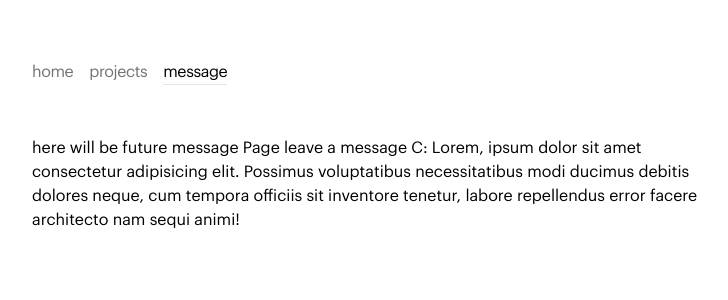
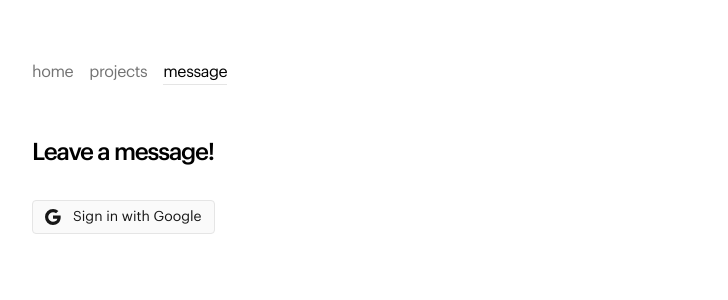
Before and after one commit to jacobortiz/jacob-app-latest, a Next.js app: page /message in a window 1280 px wide. Shown: the top 300 px of the page, without its empty margins (272-1000 px from the left). Built offline with nearby package versions, Linux system fonts and the light colour scheme.

Commit message:
auth preperation

```diff
--- /dev/null
+++ b/app/api/auth/[...nextauth]/route.ts
@@ -0,0 +1,16 @@
+import NextAuth from "next-auth";
+import Google from 'next-auth/providers/google'
+
+const handler = NextAuth({
+    providers: [
+        Google({
+            clientId: process.env.GOOGLE_CLIENT_KEY as string,
+            clientSecret: process.env.GOOGLE_CLIENT_SECRET as string
+        }),
+    ],
+    pages: {
+        signIn: '/sign-in'
+    }
+})
+
+export { handler as GET, handler as POST }
--- /dev/null
+++ b/app/message/button.tsx
@@ -0,0 +1,57 @@
+'use client'
+
+import { signIn, signOut } from 'next-auth/react'
+
+function GoogleIcon() {
+    return (
+        // remove?
+        // <svg
+        //     width="20"
+        //     height="20"
+        //     viewBox="0 0 24 24"
+        //     fill="none"
+        //     xmlns="http://www.w3.org/2000/svg"
+        // >
+        //     <g clipPath="url(#clip0_9914_10)">
+        //         {/* <path
+        //         d="M12 0C5.374 0 0 5.373 0 12C0 17.302 3.438 21.8 8.207 23.387C8.806 23.498 9 23.126 9 22.81V20.576C5.662 21.302 4.967 19.16 4.967 19.16C4.421 17.773 3.634 17.404 3.634 17.404C2.545 16.659 3.717 16.675 3.717 16.675C4.922 16.759 5.556 17.912 5.556 17.912C6.626 19.746 8.363 19.216 9.048 18.909C9.155 18.134 9.466 17.604 9.81 17.305C7.145 17 4.343 15.971 4.343 11.374C4.343 10.063 4.812 8.993 5.579 8.153C5.455 7.85 5.044 6.629 5.696 4.977C5.696 4.977 6.704 4.655 8.997 6.207C9.954 5.941 10.98 5.808 12 5.803C13.02 5.808 14.047 5.941 15.006 6.207C17.297 4.655 18.303 4.977 18.303 4.977C18.956 6.63 18.545 7.851 18.421 8.153C19.191 8.993 19.656 10.064 19.656 11.374C19.656 15.983 16.849 16.998 14.177 17.295C14.607 17.667 15 18.397 15 19.517V22.81C15 23.129 15.192 23.504 15.801 23.386C20.566 21.797 24 17.3 24 12C24 5.373 18.627 0 12 0Z"
+        //         fill="currentColor"
+        //         /> */}
+        //         <path
+        //         d="M15.545 6.558a9.42 9.42 0 0 1 .139 1.626c0 2.434-.87 4.492-2.384 5.885h.002C11.978 15.292 10.158 16 8 16A8 8 0 1 1 8 0a7.689 7.689 0 0 1 5.352 2.082l-2.284 2.284A4.347 4.347 0 0 0 8 3.166c-2.087 0-3.86 1.408-4.492 3.304a4.792 4.792 0 0 0 0 3.063h.003c.635 1.893 2.405 3.301 4.492 3.301 1.078 0 2.004-.276 2.722-.764h-.003a3.702 3.702 0 0 0 1.599-2.431H8v-3.08h7.545z"
+        //         fill='currentColor'
+        //         />
+        //     </g>
+        //     <defs>
+        //         <clipPath id="clip0_9914_10">
+        //         <rect width="24" height="24" fill="white" />
+        //         </clipPath>
+        //     </defs>
+        // </svg>
+
+        <svg xmlns="http://www.w3.org/2000/svg" width="16" height="16" fill="currentColor" className="bi bi-google" viewBox="0 0 16 16"> <path d="M15.545 6.558a9.42 9.42 0 0 1 .139 1.626c0 2.434-.87 4.492-2.384 5.885h.002C11.978 15.292 10.158 16 8 16A8 8 0 1 1 8 0a7.689 7.689 0 0 1 5.352 2.082l-2.284 2.284A4.347 4.347 0 0 0 8 3.166c-2.087 0-3.86 1.408-4.492 3.304a4.792 4.792 0 0 0 0 3.063h.003c.635 1.893 2.405 3.301 4.492 3.301 1.078 0 2.004-.276 2.722-.764h-.003a3.702 3.702 0 0 0 1.599-2.431H8v-3.08h7.545z"/> </svg>
+    )
+}
+
+export function SignIn() {
+    return (
+      <button
+        className="px-3 py-2 border border-neutral-200 dark:border-neutral-700 bg-neutral-50 dark:bg-neutral-800 rounded p-1 text-sm inline-flex items-center leading-4 text-neutral-900 dark:text-neutral-100 mb-8"
+        onClick={() => signIn('google')}
+      >
+        <GoogleIcon />
+        <div className="ml-3">Sign in with Google</div>
+      </button>
+    );
+  }
+
+  export function SignOut() {
+    return (
+      <button
+        className="text-xs text-neutral-700 dark:text-neutral-300 mt-2 mb-6"
+        onClick={() => signOut()}
+      >
+        Sign out
+      </button>
+    );
+  }
--- /dev/null
+++ b/app/message/form.tsx
@@ -0,0 +1,42 @@
+'use client'
+
+import { useRef } from 'react';
+
+// TODO
+// import { saveGuestbookEntry } from '../actions';
+// import { experimental_useFormStatus as useFormStatus } from 'react-dom';
+
+
+export default function Page() {
+    const formRef = useRef<HTMLFormElement>(null);
+    // const { pending } = useFormStatus();
+
+    return (
+      <form
+        // style={{ opacity: !pending ? 1 : 0.7 }}
+        className="relative max-w-[500px] text-sm"
+        ref={formRef}
+        // action={async (formData) => {
+        //   await saveGuestbookEntry(formData);
+        //   formRef.current?.reset();
+        // }}
+      >
+        <input
+          aria-label="Your message"
+          placeholder="Your message..."
+          // disabled={pending}
+          name="entry"
+          type="text"
+          required
+          className="pl-4 pr-32 py-2 mt-1 focus:ring-blue-500 focus:border-blue-500 block w-full border-neutral-300 rounded-md bg-gray-100 dark:bg-neutral-800 text-neutral-900 dark:text-neutral-100"
+        />
+        <button
+          className="flex items-center justify-center absolute right-1 top-1 px-2 py-1 font-medium h-7 bg-neutral-200 dark:bg-neutral-700 text-neutral-900 dark:text-neutral-100 rounded w-16"
+          // disabled={pending}
+          type="submit"
+        >
+          Sign
+        </button>
+      </form>
+    );
+  }
--- a/app/message/page.tsx
+++ b/app/message/page.tsx
@@ -1,11 +1,50 @@
+import { Metadata } from "next"
 
+import { SignIn, SignOut } from "./button";
+
+import Form from './form'
+
+export const metadata: Metadata = {
+    title: 'Message',
+    description: 'login to leave a message (:.',
+};
+
+export const dynamic = 'force-dynamic';
+export const runtime = 'edge';
 
 export default function Page() {
+
+    let entries;
+    let session;
+
     return (
-        <div>
-            here will be future message Page
-            leave a message C:
-            Lorem, ipsum dolor sit amet consectetur adipisicing elit. Possimus voluptatibus necessitatibus modi ducimus debitis dolores neque, cum tempora officiis sit inventore tenetur, labore repellendus error facere architecto nam sequi animi!
-        </div>
+        <section>
+            <h1 className="font-bold text-2xl mb-8 tracking-tighter">
+                Leave a message!
+            </h1>
+            {/* after getting session to work uncomment */}
+            {/* {session?.user ? (
+            <>
+                <Form />
+                <SignOut />
+            </>
+            ) : (
+                <SignIn />
+            )} */}
+
+            <SignIn />
+
+            {/* {entries.map((entry) => (
+                <div key={entry.id} className="flex flex-col space-y-1 mb-4">
+                <div className="w-full text-sm break-words">
+                    <span className="text-neutral-600 dark:text-neutral-400 mr-1">
+                    {entry.created_by}:
+                    </span>
+                    {entry.body}
+                </div>
+                </div>
+            ))} */}
+
+        </section>
     )
 }
--- a/package.json
+++ b/package.json
@@ -18,6 +18,7 @@
     "eslint-config-next": "^12.0.4",
     "framer-motion": "^10.12.18",
     "next": "13.4.9",
+    "next-auth": "^4.22.1",
     "postcss": "8.4.25",
     "react": "18.2.0",
     "react-dom": "18.2.0",
```
Also changed, not shown: 2 other files (tests, documents, lock files or other folders).
